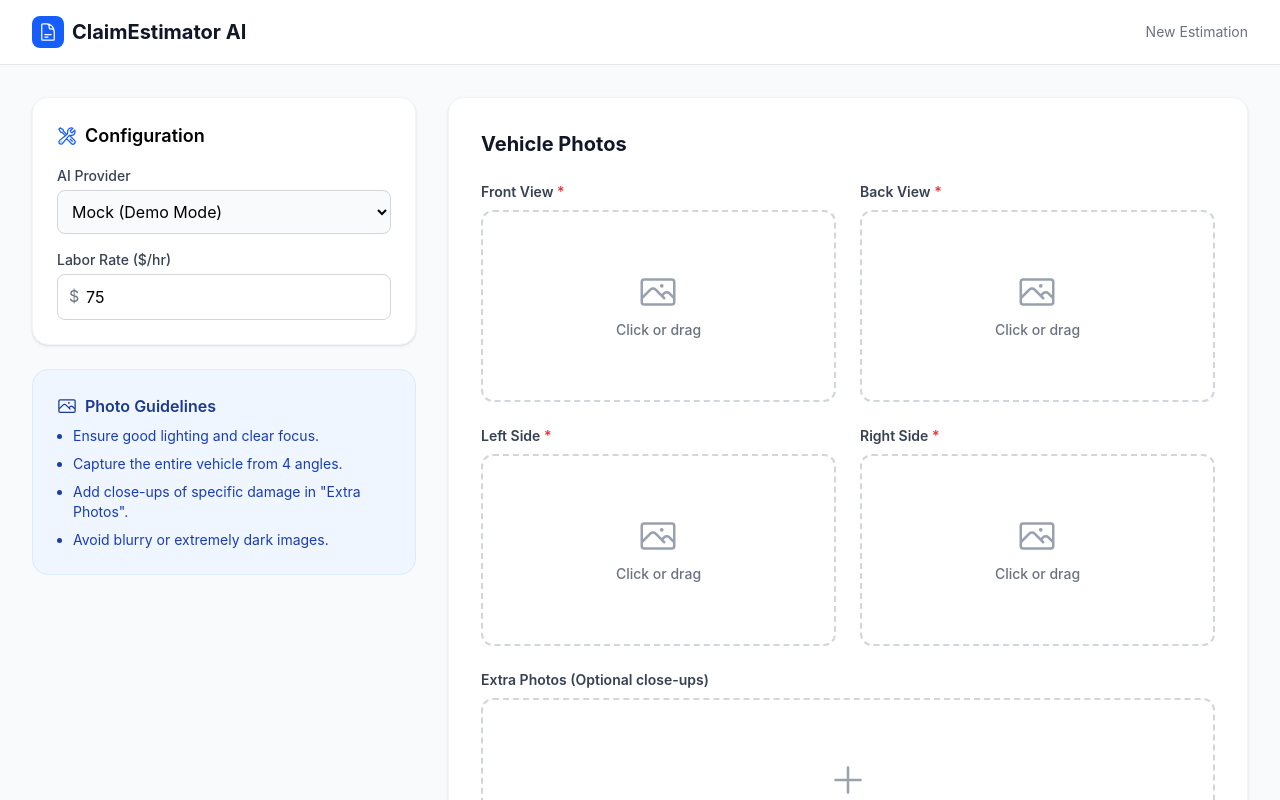
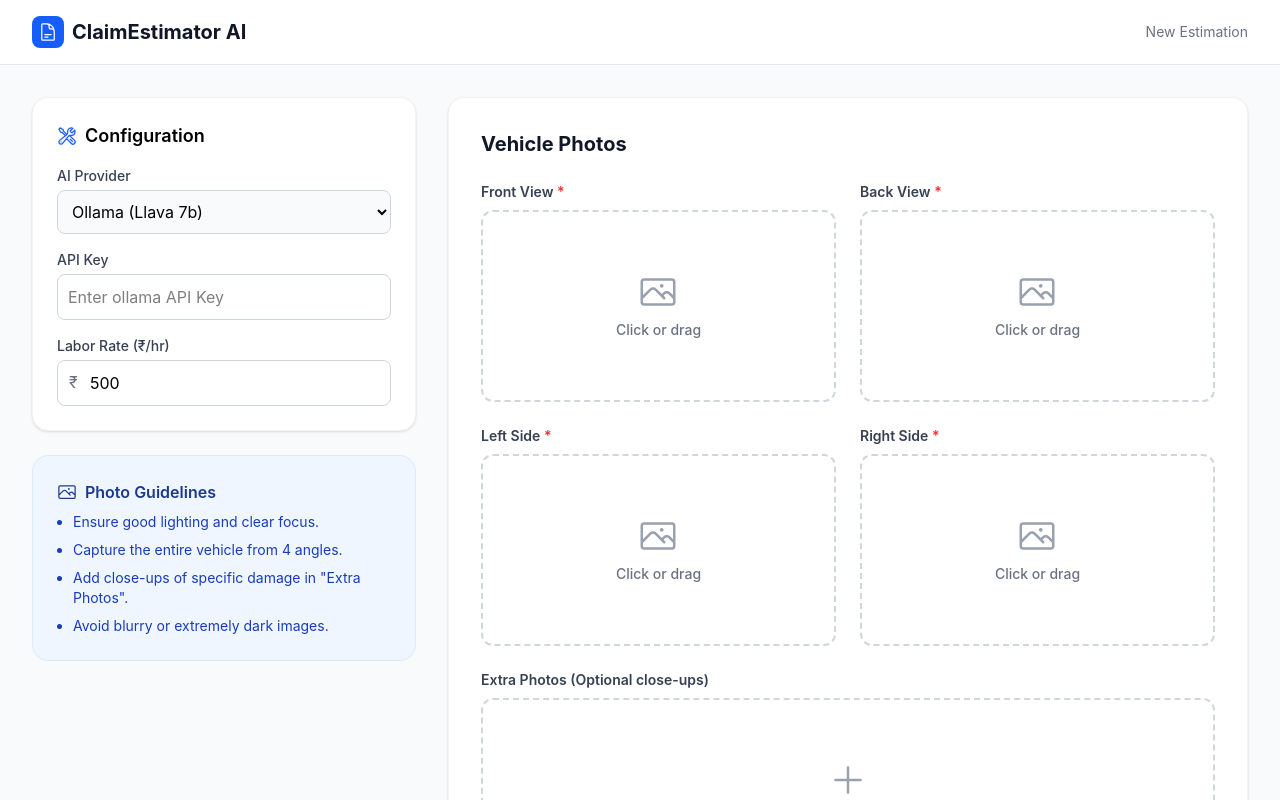
Before and after one commit to jayakanthh/Motor-Insurance-Claim-Estimator, a React app in the folder frontend/: page /estimate in a window 1280 px wide. Shown: the top 800 px of the page. Built offline with nearby package versions, Linux system fonts and the light colour scheme; the HTML template or start-up script is replaced by a standard one.

Commit message:
feat(frontend): format INR with en-IN and remove 'Watch Demo' button

```diff
--- a/frontend/src/pages/Estimate.jsx
+++ b/frontend/src/pages/Estimate.jsx
@@ -35,10 +35,18 @@ export default function Estimate() {
   const [result, setResult] = useState(null);
   const [error, setError] = useState(null);
   const [config, setConfig] = useState({
-    provider: 'mock',
+    provider: 'ollama',
     apiKey: '',
-    laborRate: 75
+    laborRate: 500
   });
+
+  const formatCurrency = (amount) => {
+    return new Intl.NumberFormat('en-IN', {
+      style: 'currency',
+      currency: 'INR',
+      maximumFractionDigits: 2
+    }).format(amount);
+  };
 
   const onDrop = useCallback((acceptedFiles, type) => {
     const file = acceptedFiles[0];
@@ -224,12 +232,12 @@ export default function Estimate() {
                 )}
 
                 <div>
-                  <label className="block text-sm font-medium text-gray-700 mb-1">Labor Rate ($/hr)</label>
+                  <label className="block text-sm font-medium text-gray-700 mb-1">Labor Rate (₹/hr)</label>
                   <div className="relative">
-                    <span className="absolute left-3 top-2.5 text-gray-500">$</span>
+                    <span className="absolute left-3 top-2.5 text-gray-500">₹</span>
                     <input
                       type="number"
-                      className="w-full rounded-lg border-gray-300 border p-2.5 pl-7 focus:ring-2 focus:ring-blue-500"
+                      className="w-full rounded-lg border-gray-300 border p-2.5 pl-8 focus:ring-2 focus:ring-blue-500"
                       value={config.laborRate}
                       onChange={(e) => setConfig({...config, laborRate: parseFloat(e.target.value)})}
                     />
@@ -373,24 +381,24 @@ export default function Estimate() {
                     <div className="space-y-4">
                       <div className="flex justify-between items-center p-3 bg-gray-50 rounded-lg">
                         <span className="text-gray-600">Parts Total</span>
-                        <span className="font-semibold text-gray-900">${result.cost_estimate.summary.total_parts_cost.toFixed(2)}</span>
+                        <span className="font-semibold text-gray-900">{formatCurrency(result.cost_estimate.summary.total_parts_cost)}</span>
                       </div>
                       <div className="flex justify-between items-center p-3 bg-gray-50 rounded-lg">
                         <span className="text-gray-600">
                           Labor ({result.cost_estimate.summary.total_labor_hours} hrs)
                         </span>
-                        <span className="font-semibold text-gray-900">${result.cost_estimate.summary.total_labor_cost.toFixed(2)}</span>
+                        <span className="font-semibold text-gray-900">{formatCurrency(result.cost_estimate.summary.total_labor_cost)}</span>
                       </div>
                       <div className="flex justify-between items-center p-3 bg-gray-50 rounded-lg">
-                        <span className="text-gray-600">Tax (10%)</span>
-                        <span className="font-semibold text-gray-900">${result.cost_estimate.summary.tax.toFixed(2)}</span>
+                        <span className="text-gray-600">Tax (18% GST)</span>
+                        <span className="font-semibold text-gray-900">{formatCurrency(result.cost_estimate.summary.tax)}</span>
                       </div>
 
                       <div className="pt-4 mt-4 border-t border-gray-100">
                         <div className="flex justify-between items-end">
                           <span className="text-gray-500 font-medium">Grand Total</span>
                           <span className="text-3xl font-bold text-blue-600">
-                            ${result.cost_estimate.summary.total_cost.toFixed(2)}
+                            {formatCurrency(result.cost_estimate.summary.total_cost)}
                           </span>
                         </div>
                       </div>
@@ -429,9 +437,9 @@ export default function Estimate() {
                                 {item.severity}
                               </span>
                             </td>
-                            <td className="px-6 py-4 text-right text-gray-600">${item.part_cost.toFixed(2)}</td>
-                            <td className="px-6 py-4 text-right text-gray-600">${item.labor_cost.toFixed(2)}</td>
-                            <td className="px-6 py-4 text-right font-bold text-gray-900">${item.total.toFixed(2)}</td>
+                            <td className="px-6 py-4 text-right text-gray-600">{formatCurrency(item.part_cost)}</td>
+                            <td className="px-6 py-4 text-right text-gray-600">{formatCurrency(item.labor_cost)}</td>
+                            <td className="px-6 py-4 text-right font-bold text-gray-900">{formatCurrency(item.total)}</td>
                           </tr>
                         ))}
                       </tbody>
--- a/frontend/src/pages/Home.jsx
+++ b/frontend/src/pages/Home.jsx
@@ -58,9 +58,6 @@ export default function Home() {
               Get Estimation
               <ArrowRightIcon className="h-5 w-5" />
             </Link>
-            <button className="flex items-center justify-center gap-2 bg-white text-gray-700 px-8 py-4 rounded-xl font-bold text-lg shadow-sm border border-gray-200 hover:bg-gray-50 transition-all">
-              Watch Demo
-            </button>
           </div>
 
           <div className="mt-10 flex items-center gap-6 text-sm text-gray-500 font-medium">
@@ -110,7 +107,7 @@ export default function Home() {
                 <div className="pt-4 flex justify-between items-center">
                    <div>
                       <div className="text-xs text-gray-500 uppercase font-bold">Estimated Cost</div>
-                      <div className="text-2xl font-bold text-gray-900">$1,250.00</div>
+                      <div className="text-2xl font-bold text-gray-900">₹45,000.00</div>
                    </div>
                    <div className="bg-green-100 text-green-700 px-3 py-1 rounded-full text-sm font-bold">
                       Pre-Approved
```
